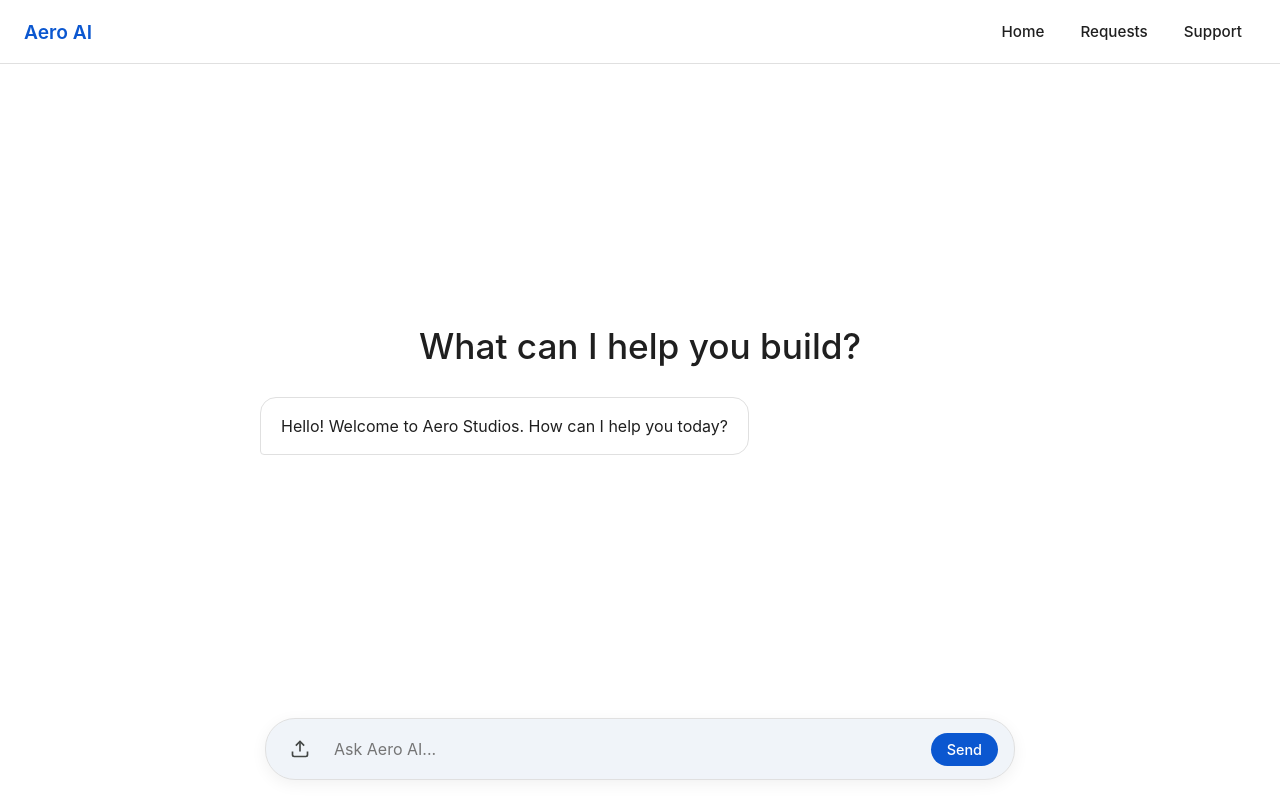
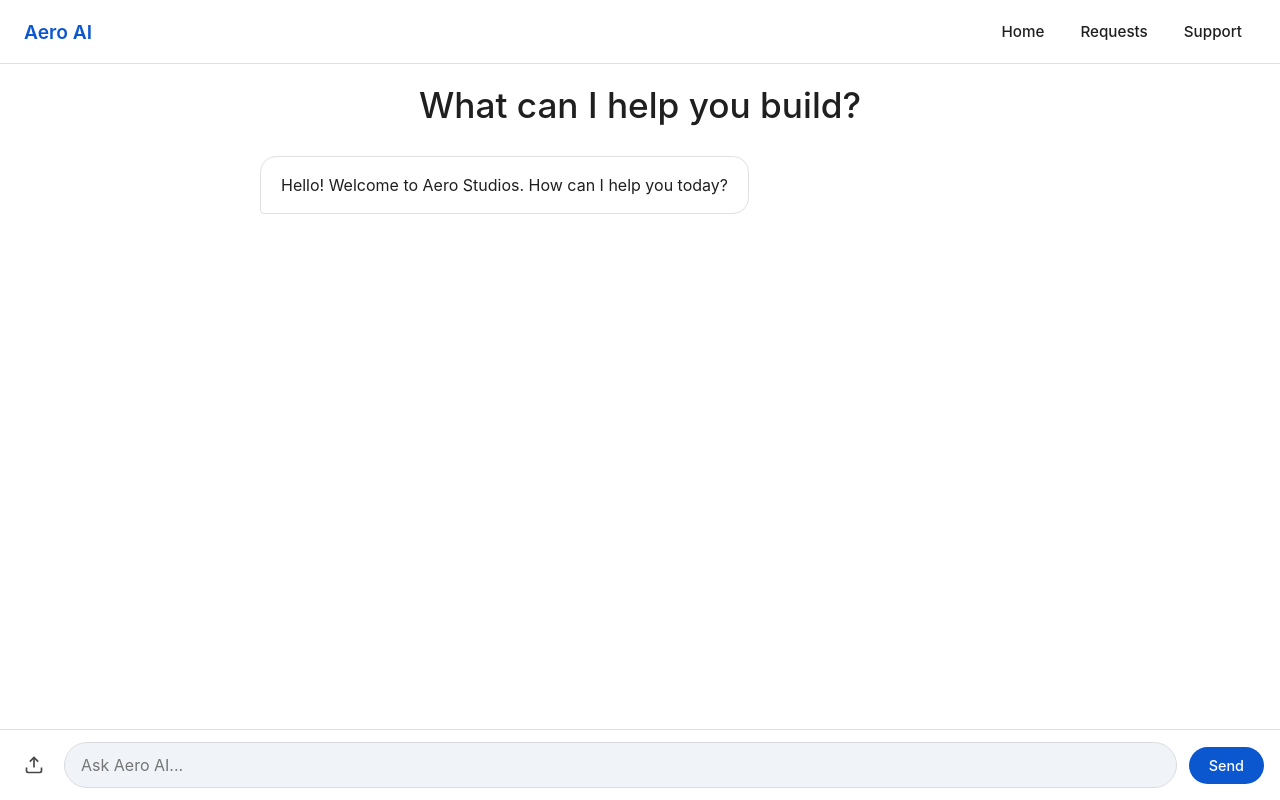
Before and after one commit to Ketchup9743/AeroStudios, a website: page index.html in a window 1280 px wide. Drawn offline with Linux system fonts and the light colour scheme.

Commit message:
update style.css

```diff
--- a/style.css
+++ b/style.css
@@ -10,9 +10,9 @@ body {
   color: #1f1f1f;
   display: flex;
   flex-direction: column;
+  height: 100vh;
   height: 100dvh;
   overflow: hidden;
-  position: relative;
 }
 
 .top-bar {
@@ -66,8 +66,11 @@ body {
   flex-direction: column;
   justify-content: center;
   align-items: center;
-  padding: 80px 24px 100px 24px;
-  transition: justify-content 0.3s ease;
+  width: 100%;
+  padding-top: 64px;
+  padding-bottom: 80px;
+  overflow: hidden;
+  position: relative;
 }
 
 .chat-wrapper.active {
@@ -77,7 +80,7 @@ body {
 .chat-container {
   max-width: 800px;
   width: 100%;
-  max-height: calc(100vh - 180px);
+  height: 100%;
   overflow-y: auto;
   display: flex;
   flex-direction: column;
@@ -120,19 +123,16 @@ body {
 
 .input-container {
   position: fixed;
-  bottom: 20px;
-  left: 16px;
-  right: 16px;
-  max-width: 750px;
-  margin: 0 auto;
-  background-color: #f0f4f9;
-  border: 1px solid #e0e0e0;
-  border-radius: 30px;
+  bottom: 0;
+  left: 0;
+  width: 100%;
+  background-color: #ffffff;
+  border-top: 1px solid #e0e0e0;
   display: flex;
   align-items: center;
-  padding: 8px 16px;
-  box-shadow: 0 4px 16px rgba(0,0,0,0.06);
-  z-index: 1000;
+  padding: 12px 16px;
+  gap: 12px;
+  z-index: 2000;
 }
 
 .upload-btn {
@@ -153,10 +153,11 @@ body {
 
 .chat-input {
   flex: 1;
-  border: none;
-  background: transparent;
+  border: 1px solid #dadce0;
+  background: #f0f4f9;
   padding: 12px 16px;
   font-size: 1rem;
+  border-radius: 24px;
   outline: none;
   color: #1f1f1f;
 }
@@ -166,7 +167,7 @@ body {
   color: white;
   border: none;
   cursor: pointer;
-  padding: 8px 16px;
+  padding: 10px 20px;
   border-radius: 20px;
   font-weight: 500;
   font-size: 0.9rem;
```
